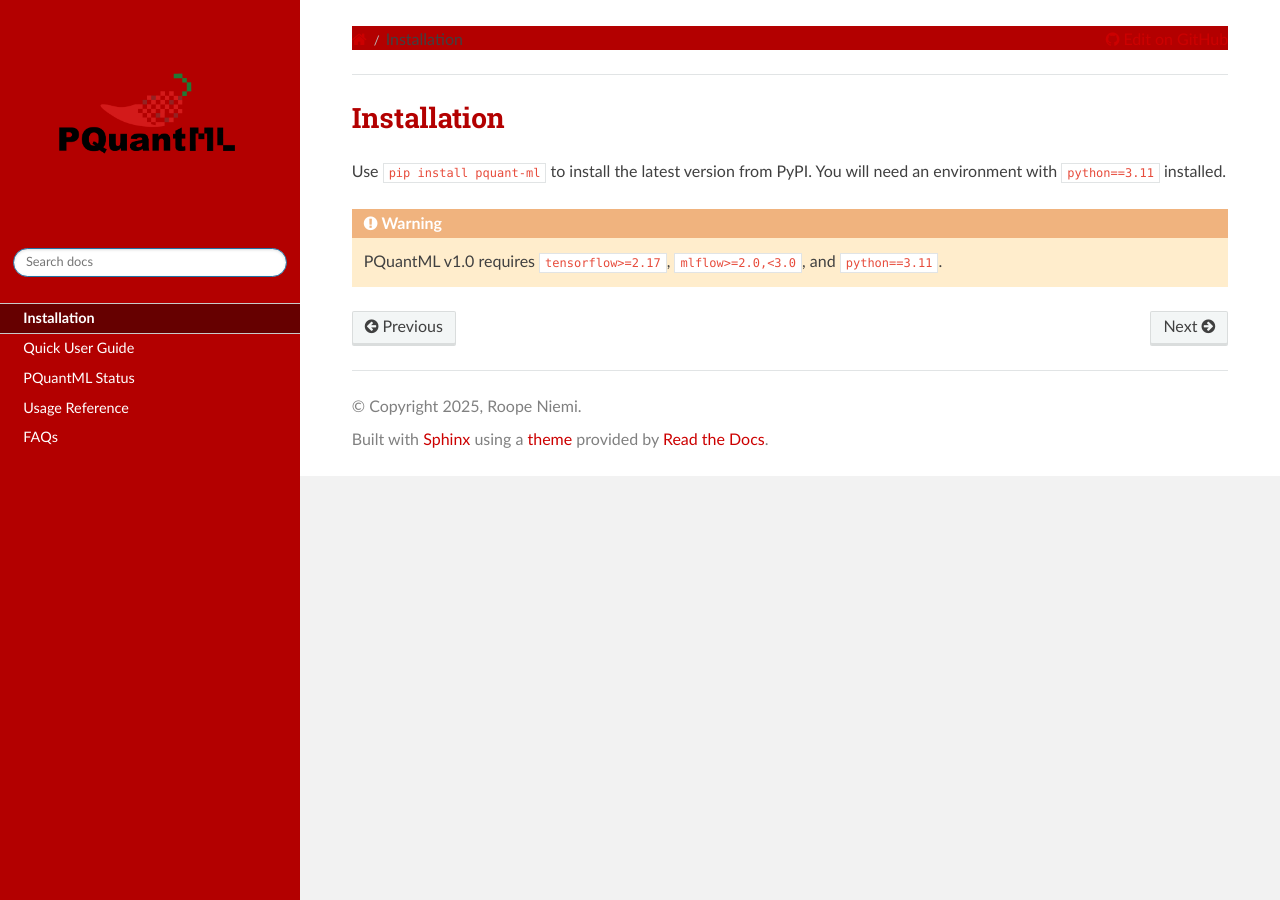
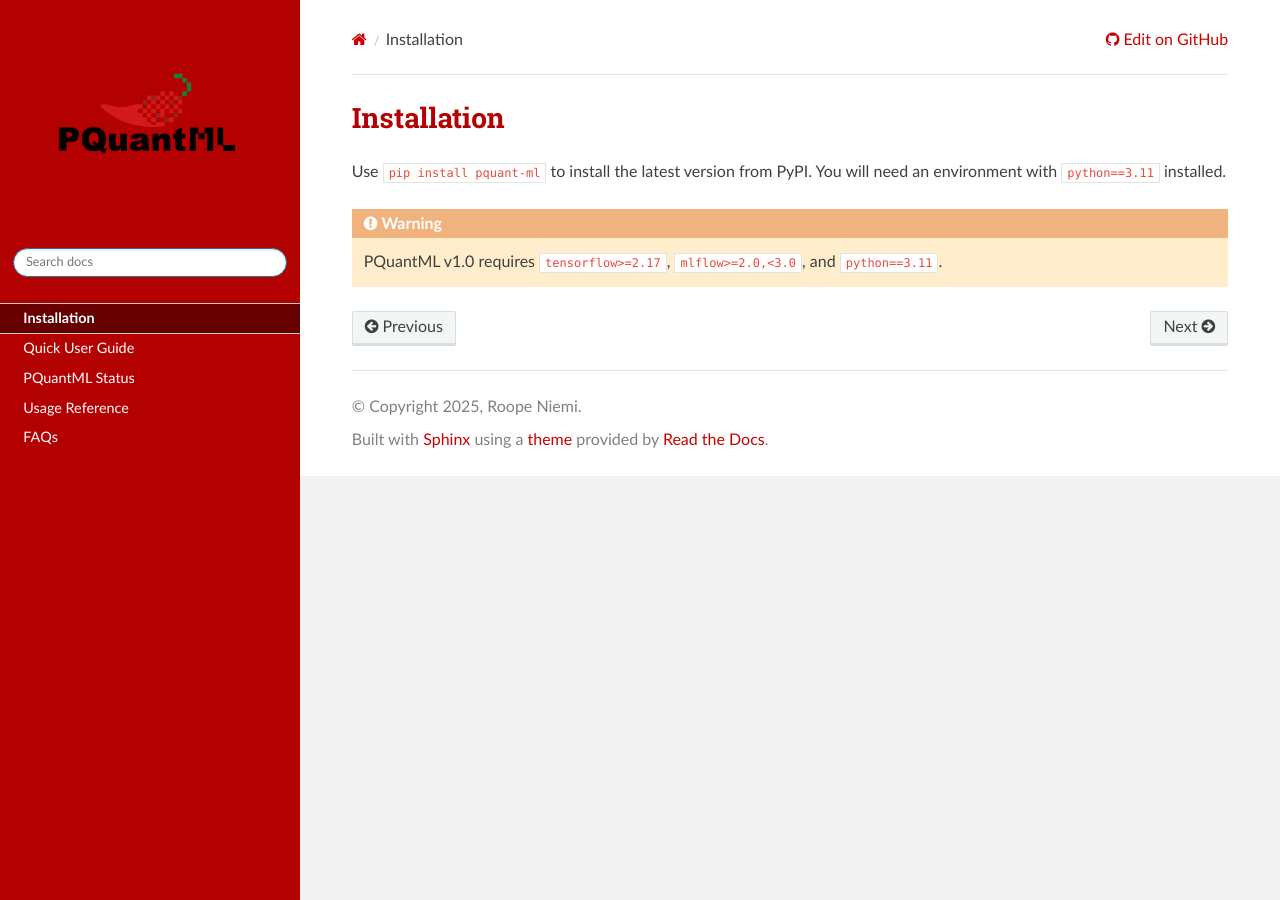
Before and after one commit to nroope/PQuant, a Sphinx documentation site: the page built from docs/source/install.md, in a window 1280 px wide. Built offline with Sphinx 7.4.7 and the Read the Docs theme 3.1.0, drawn with Linux system fonts in a browser that asks for light colours.

Commit message:
Add modification to custom.css

```diff
--- a/docs/source/_static/custom.css
+++ b/docs/source/_static/custom.css
@@ -2,7 +2,6 @@ html body nav.wy-nav-top,
 .wy-nav-top,
 .wy-header,
 .wy-header .wy-side-nav-search,
-.wy-breadcrumbs,
 .wy-nav-top > *,
 .wy-header > * {
     background-color: #b30000 !important;
@@ -65,6 +64,9 @@ html body nav.wy-nav-top,
 }
 
 .wy-side-nav-search .wy-logo {
+    background-color: #b30000 !important;
+}
+.wy-logo {
     background-color: #b30000 !important;
 }
 
```
